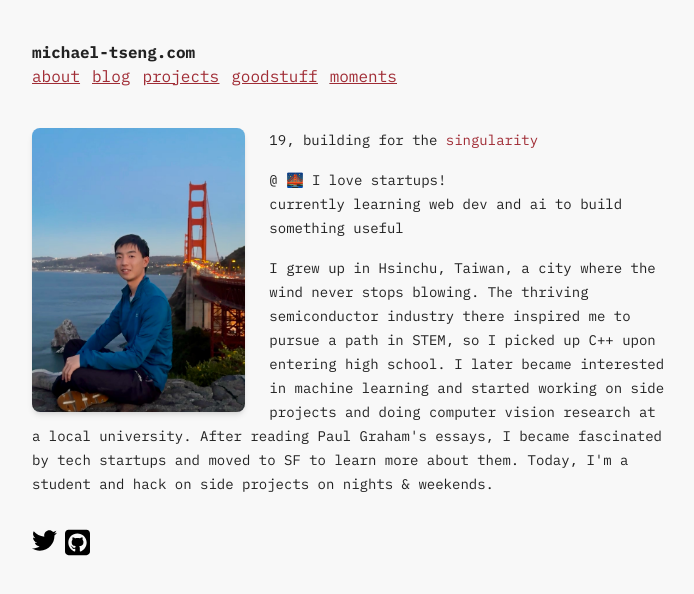
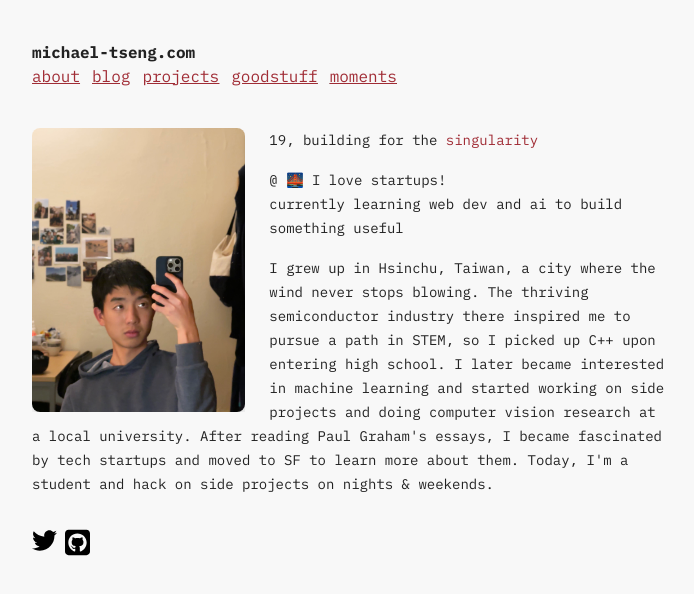
Before and after one commit to tsengtinghan/michael-tseng.com, a Next.js app: page /about in a window 1280 px wide. Shown: the top 594 px of the page, without its empty margins (288-982 px from the left). Built offline with nearby package versions, Linux system fonts and the light colour scheme.

Commit message:
'gallery

```diff
--- a/app/about/page.tsx
+++ b/app/about/page.tsx
@@ -5,14 +5,28 @@ import Social from "@components/social";
 export default function About() {
   return (
     <div className="relative max-w-3xl mx-auto">
-      <div className="float-left mr-6 w-1/3">
-        <Image
-          src="/me.jpg"
-          alt="Your Name or Description"
-          width={300}
-          height={300}
-          className="rounded-lg shadow-md"
-        />
+      <div className="float-left mr-6 w-1/3 overflow-x-auto snap-x snap-mandatory">
+        <div className="flex w-full">
+          <div className="flex-shrink-0 w-full snap-center">
+            <Image
+              src="/profile2.jpg"
+              alt="Profile picture 1"
+              width={300}
+              height={300}
+              className="rounded-lg shadow-md"
+            />
+          </div>
+          <div className="flex-shrink-0 w-full snap-center">
+            <Image
+              src="/me.jpg"
+              alt="Profile picture 2"
+              width={300}
+              height={300}
+              className="rounded-lg shadow-md"
+            />
+          </div>
+          {/* Add more images here if needed */}
+        </div>
       </div>
       <div className="prose-sm">
         <p>
@@ -24,13 +38,15 @@ export default function About() {
           <br /> currently learning web dev and ai to build something useful
         </p>
         <p>
-          I grew up in Hsinchu, Taiwan, a city where the wind never stops blowing.
-          The thriving semiconductor industry there inspired me to pursue a path
-          in STEM, so I picked up C++ upon entering high school. I later became
-          interested in machine learning and started working on side projects and
-          doing computer vision research at a local university. After reading Paul Graham&apos;s
-          essays, I became fascinated by tech startups and moved to SF to learn more about them.
-          Today, I&apos;m a student and hack on side projects on nights &amp; weekends.
+          I grew up in Hsinchu, Taiwan, a city where the wind never stops
+          blowing. The thriving semiconductor industry there inspired me to
+          pursue a path in STEM, so I picked up C++ upon entering high school. I
+          later became interested in machine learning and started working on
+          side projects and doing computer vision research at a local
+          university. After reading Paul Graham&apos;s essays, I became
+          fascinated by tech startups and moved to SF to learn more about them.
+          Today, I&apos;m a student and hack on side projects on nights &amp;
+          weekends.
         </p>
       </div>
       <div className="clear-both pt-8">
--- a/package.json
+++ b/package.json
@@ -16,6 +16,7 @@
     "@types/mdx": "^2.0.11",
     "@vercel/analytics": "^1.2.2",
     "bright": "^0.8.5",
+    "framer-motion": "^11.3.24",
     "gray-matter": "^4.0.3",
     "lucide-react": "^0.400.0",
     "next": "14.1.0",
```
Also changed, not shown: public/profile2.JPG (added), 1 other file (tests, documents, lock files or other folders).
